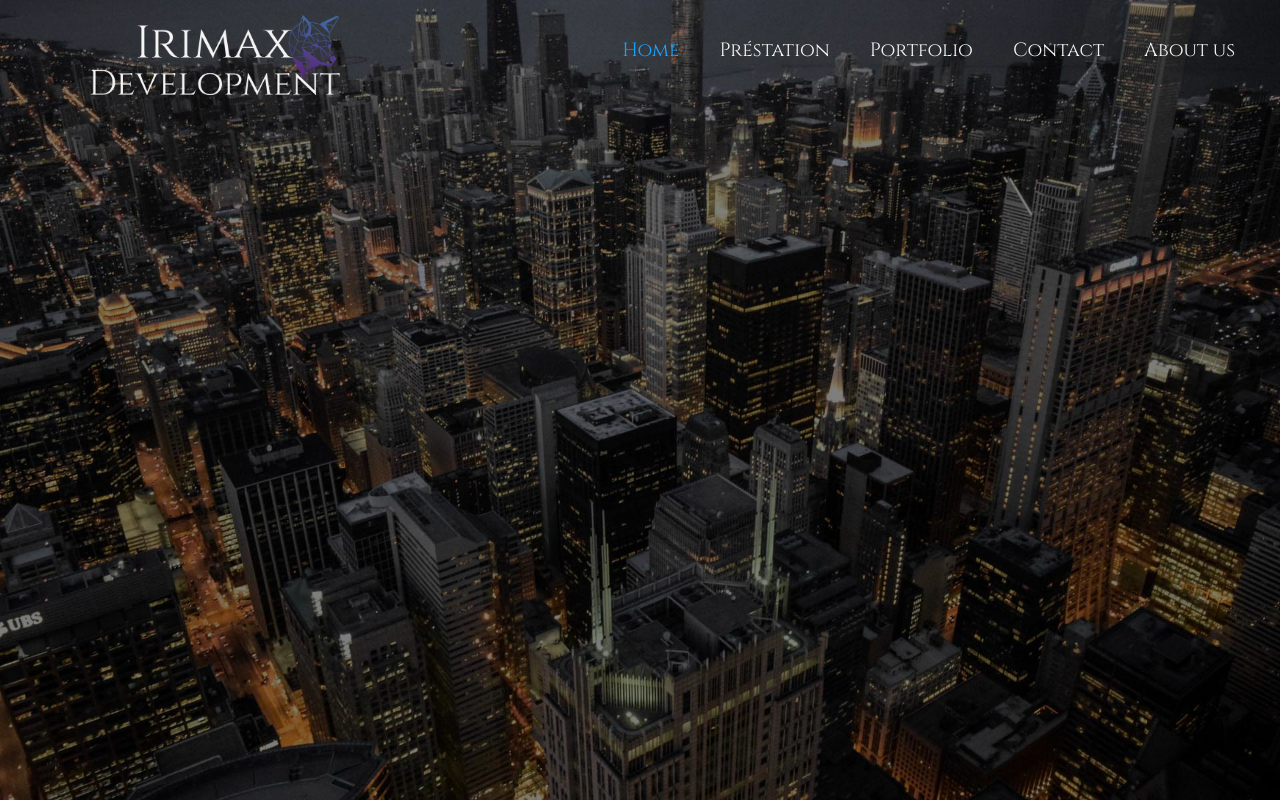
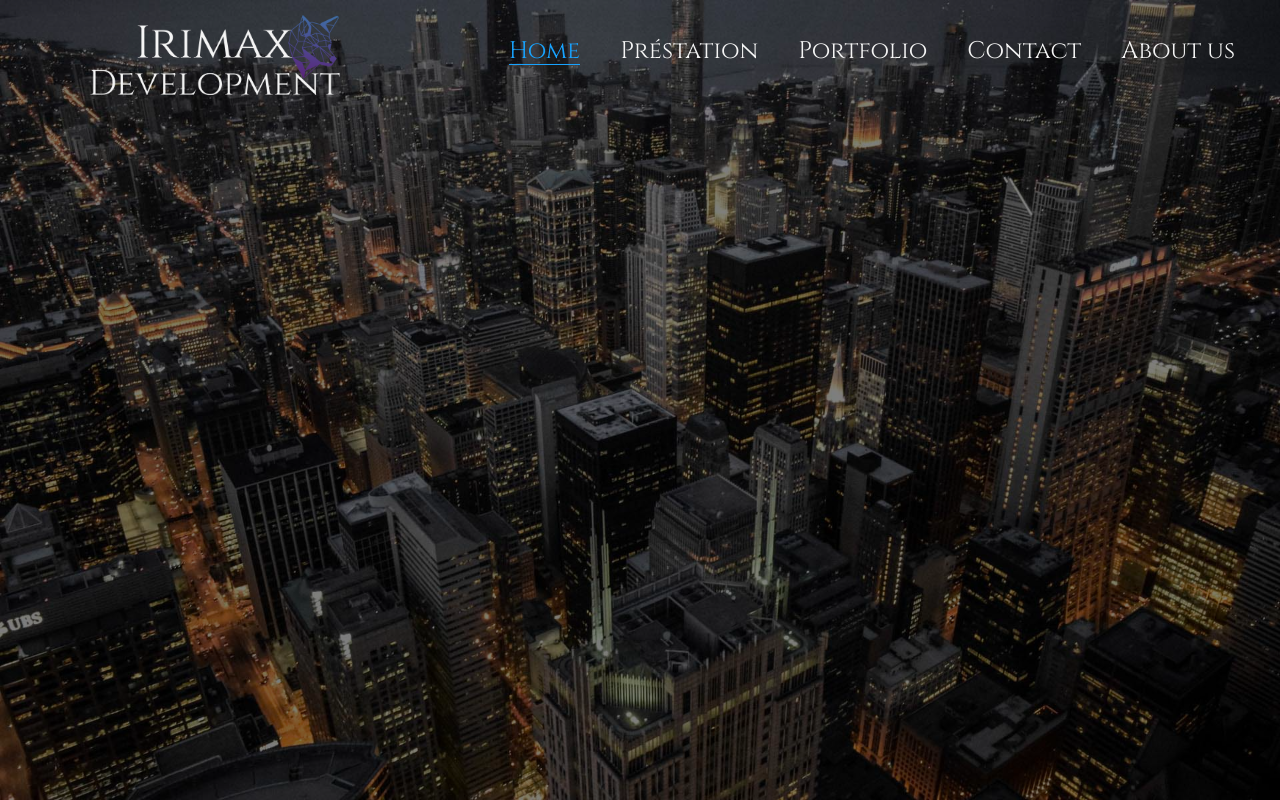
Before and after one commit to Irimax/dashboard, a React (Create React App) app in the folder client_dashboard/: page / in a window 1280 px wide. Built offline with nearby package versions, Linux system fonts and the light colour scheme.

Commit message:
update menu hover

```diff
--- a/client_dashboard/src/Components/Header/Header.jsx
+++ b/client_dashboard/src/Components/Header/Header.jsx
@@ -1,5 +1,5 @@
 import React, { Fragment } from 'react';
-import { NavLink, Link } from 'react-router-dom';
+import { NavLink } from 'react-router-dom';
 import { FontAwesomeIcon } from '@fortawesome/react-fontawesome';
 import { faHome } from '@fortawesome/free-solid-svg-icons';
 
@@ -10,11 +10,11 @@ const Header = () => {
   return (
     <Fragment>
       <div className='container'>
-        <Link to='/' className='logo-container'>
+        <NavLink to='/' className='logo-container'>
           <Logo className='logo' />
-        </Link>
+        </NavLink>
         <div className='menu-item'>
-          <NavLink className='menu-link' to='/'>
+          <NavLink className='menu-link' to='/' exact activeClassName='active'>
             Home
           </NavLink>
           <NavLink
@@ -43,7 +43,7 @@ const Header = () => {
           </NavLink>
           <NavLink
             className='menu-link'
-            to='/Contact'
+            to='/about'
             exact
             activeClassName='active'
           >
--- a/client_dashboard/src/Components/Header/header.styles.scss
+++ b/client_dashboard/src/Components/Header/header.styles.scss
@@ -54,21 +54,29 @@
     flex-direction: column;
     padding: 0;
   }
+  @include for-tablet-portrait-up {
+    font-size: 1.5rem;
+  }
+  @include for-small-laptop-up {
+    padding: 0px;
+  }
 }
 
 .menu-link {
   white-space: nowrap;
   color: $white-color;
   margin: 20px;
+  height: 30px;
 
   &:hover {
     color: $secondary-color;
     border-bottom: 1px solid $secondary-color;
+
     @include easeOut;
   }
 
   &.active {
     color: $secondary-color;
-    border-bottom: 1irimaxpx solid $secondary-color;
+    border-bottom: 1px solid $secondary-color;
   }
 }
--- a/client_dashboard/src/scss/_config.scss
+++ b/client_dashboard/src/scss/_config.scss
@@ -37,6 +37,12 @@ $showcase-image: url('./assets/img/showcase.jpg');
     @content;
   }
 }
+@mixin for-small-laptop-up {
+  @media (max-width: 1024px) {
+    @content;
+  }
+}
+
 @mixin for-desktop-up {
   @media (min-width: 1200px) {
     @content;
```
